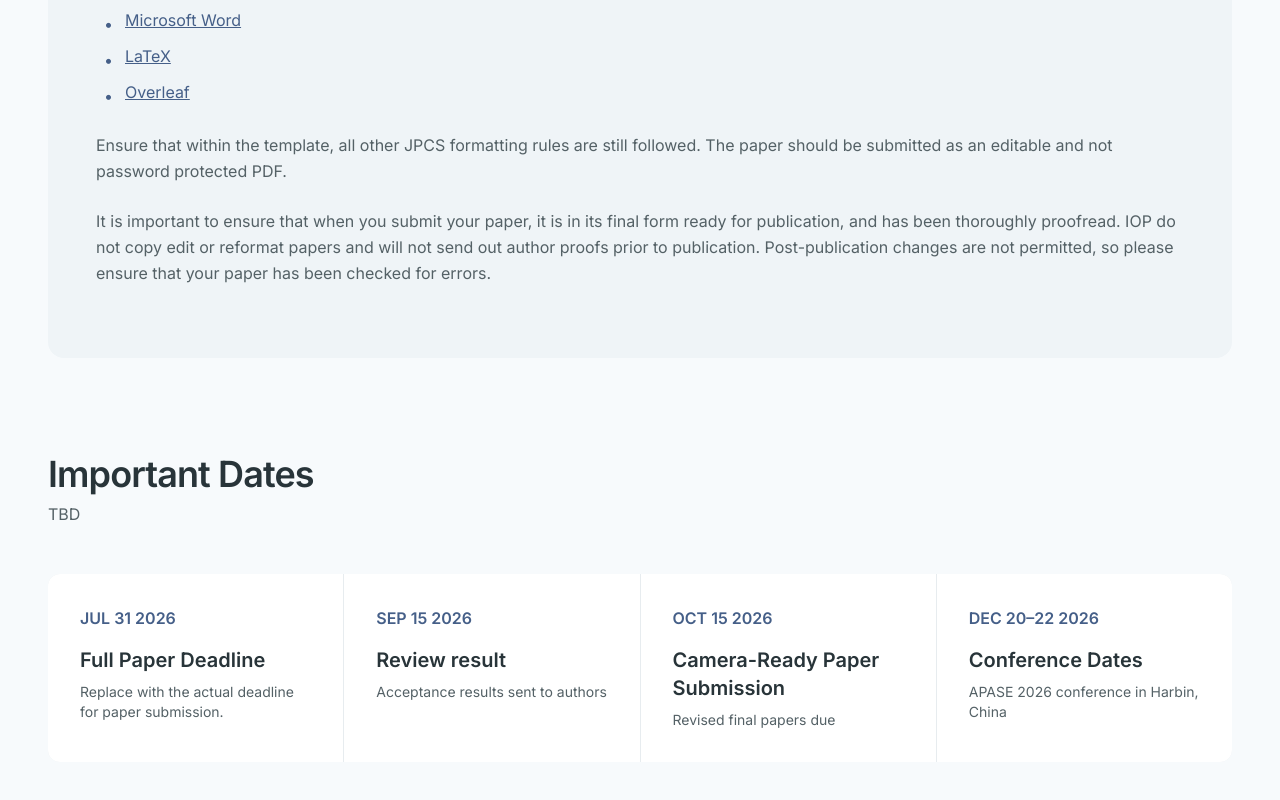
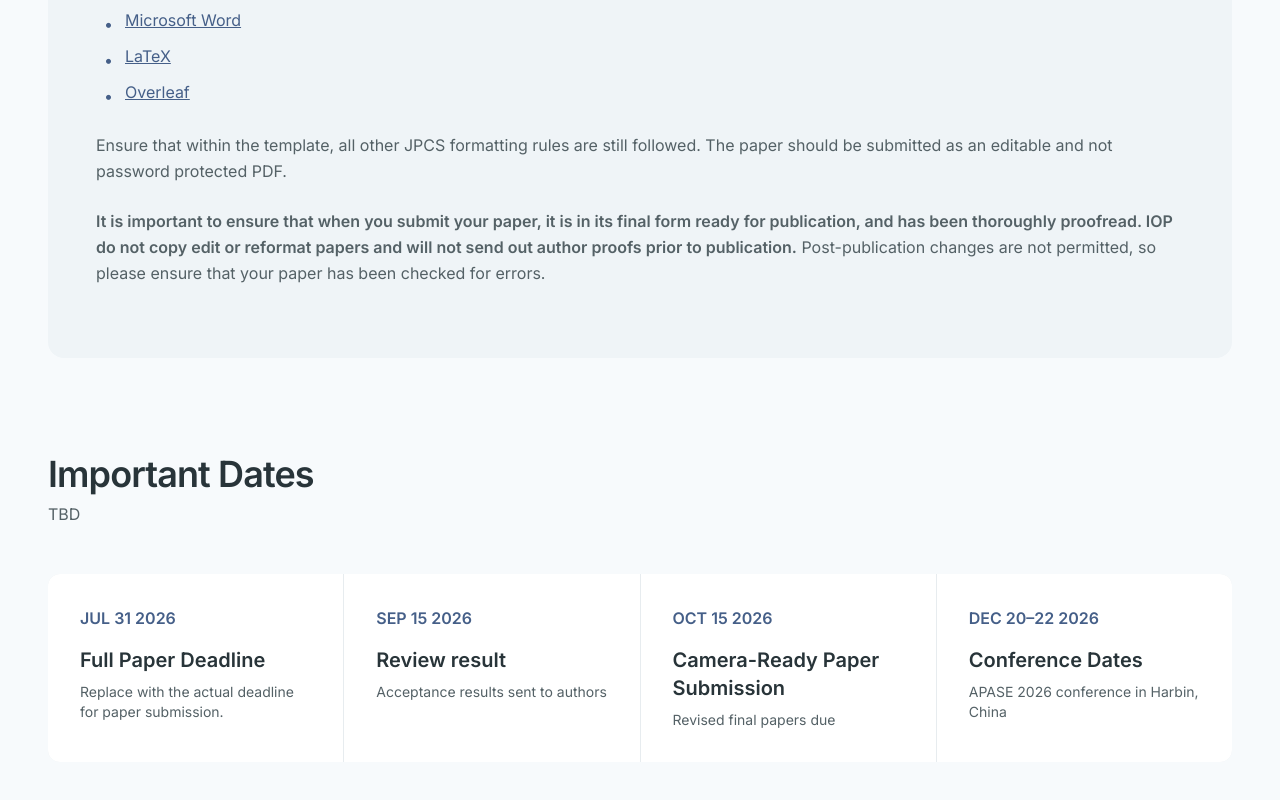
Before and after one commit to ascomlab/apase-web, a Next.js app: page /submission in a window 1280 px wide. Shown: the part 1113-1913 px from the top of the page. Built offline with nearby package versions, Linux system fonts and the light colour scheme.

Commit message:
Update data.ts

```diff
--- a/app/submission/data.ts
+++ b/app/submission/data.ts
@@ -20,5 +20,5 @@ The IOP Conference Series template is mandatory for submission. It can be found
 
 Ensure that within the template, all other JPCS formatting rules are still followed. The paper should be submitted as an editable and not password protected PDF.
 
-It is important to ensure that when you submit your paper, it is in its final form ready for publication, and has been thoroughly proofread. IOP do not copy edit or reformat papers and will not send out author proofs prior to publication. Post-publication changes are not permitted, so please ensure that your paper has been checked for errors.
+**It is important to ensure that when you submit your paper, it is in its final form ready for publication, and has been thoroughly proofread. IOP do not copy edit or reformat papers and will not send out author proofs prior to publication.** Post-publication changes are not permitted, so please ensure that your paper has been checked for errors.
 `;
```
